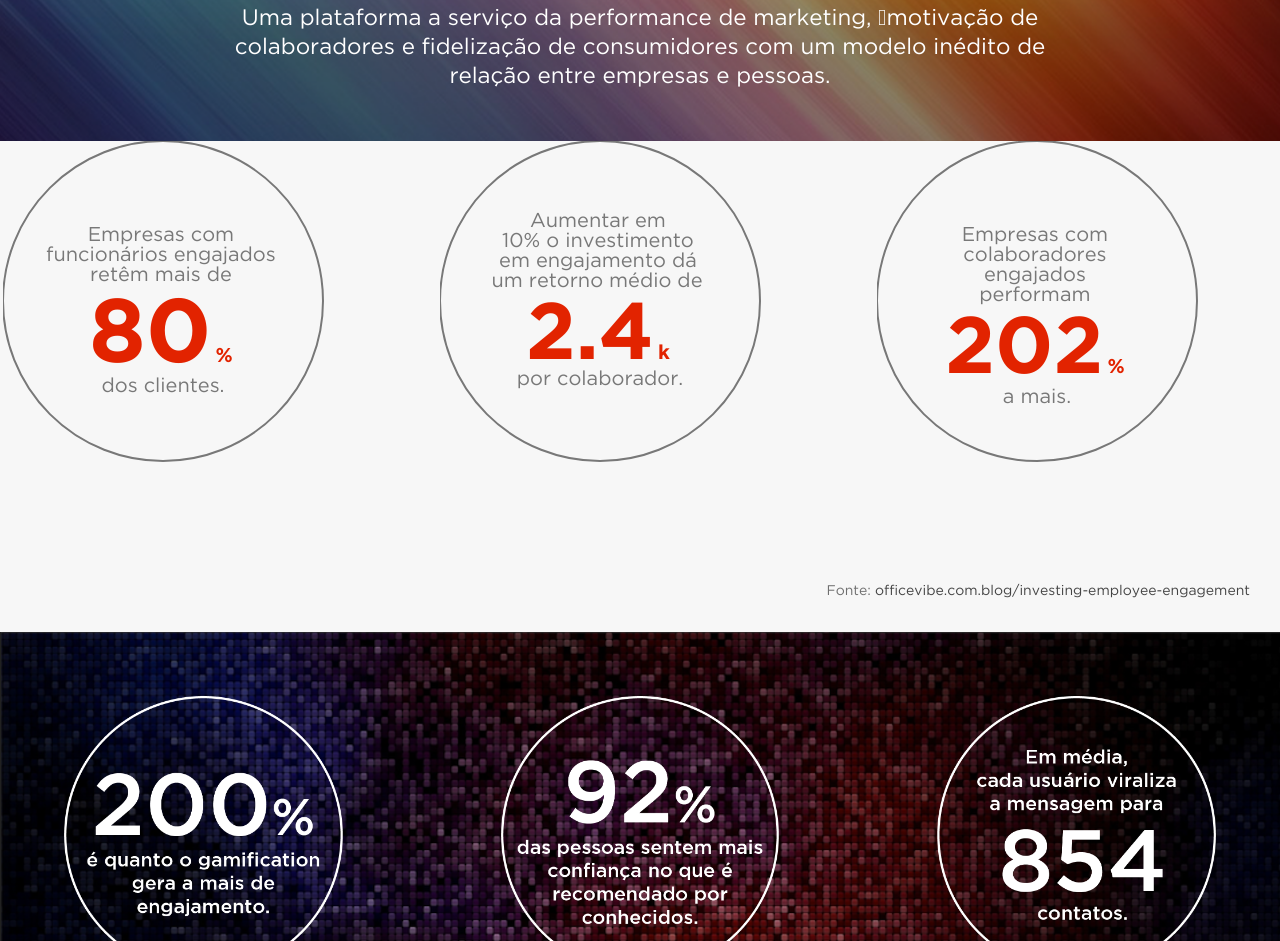
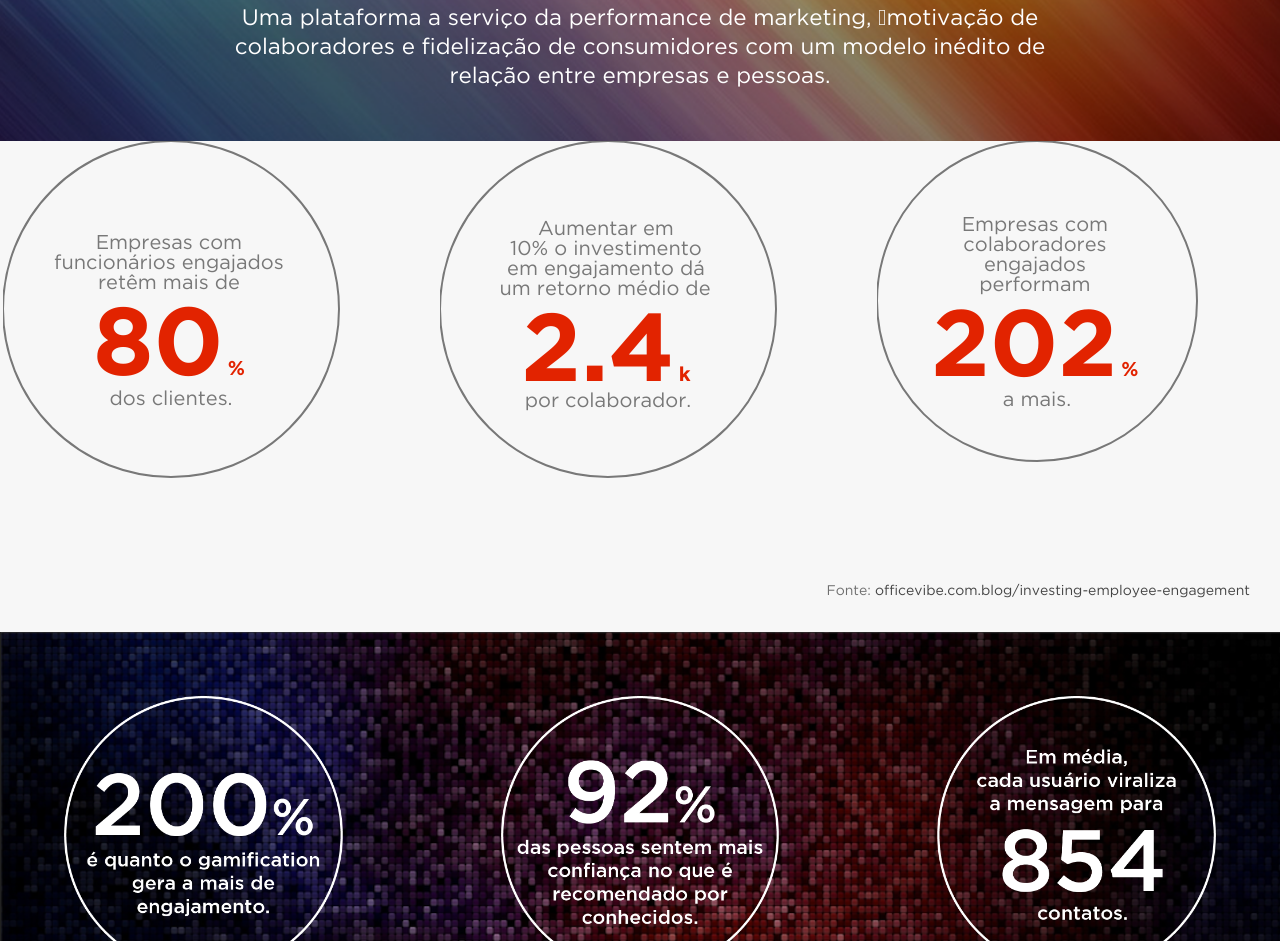
Before and after one commit to alexiakattah/oqlanding, a plain HTML site: page index.html in a window 1280 px wide. Shown: the part 4314-5255 px from the top of the page. Drawn offline with Linux system fonts and the light colour scheme; a web font is replaced by a local one.

Commit message:
Contadores 1 ok

```diff
--- a/index.html
+++ b/index.html
@@ -357,14 +357,28 @@ um modelo inédito de relação entre empresas e pessoas.</div>
     <div class="row text-center" id="countWhiteSection">
         <div class="col-md-4">
             <svg >
-                <circle r="40%" cx="40%" cy="40%" stroke="#787878" stroke-width="2" />
-                <text x="40%" y="40%" text-anchor="middle">
-                    <tspan x="40%" dy="-3em" font-size="20" >Empresas com</tspan>
-                    <tspan x="40%" dy="1em" font-size="20">funcionários engajados</tspan>
-                    <tspan x="40%" dy="1em" font-size="20">retêm mais de</tspan>
-                    <tspan x="40%" dy="0.9em" id="pt_count_1" font-size="90" class="count-number">0</tspan>
+                <circle r="42%" cx="42%" cy="42%" stroke="#787878" stroke-width="2" />
+                <text x="42%" y="42%" text-anchor="middle">
+                    <tspan x="42%" dy="-3em" font-size="20" >Empresas com</tspan>
+                    <tspan x="42%" dy="1em" font-size="20">funcionários engajados</tspan>
+                    <tspan x="42%" dy="1em" font-size="20">retêm mais de</tspan>
+                    <tspan x="42%" dy="0.9em" id="pt_count_1" font-size="96" class="count-number">0</tspan>
                     <tspan font-size="20" class="count-number">%</tspan>
-                    <tspan x="40%" dy="1.5em" font-size="20">dos clientes.</tspan>
+                    <tspan x="42%" dy="1.5em" font-size="20">dos clientes.</tspan>
+                </text>
+            </svg>
+        </div>
+        <div class="col-md-4">
+            <svg>
+                <circle r="42%" cx="42%" cy="42%" stroke="#787878" stroke-width="2" />
+                <text x="42%" y="42%" text-anchor="middle">
+                    <tspan x="42%" dy="-3.7em" font-size="20" >Aumentar em</tspan>
+                    <tspan x="42%" dy="1em" font-size="20">10% o investimento</tspan>
+                    <tspan x="42%" dy="1em" font-size="20">em engajamento dá</tspan>
+                    <tspan x="42%" dy="1em" font-size="20">um retorno médio de </tspan>
+                    <tspan x="42%" dy="0.9em" id="pt_count_2" font-size="96" class="count-number">0</tspan>
+                    <tspan font-size="20" class="count-number">k</tspan>
+                    <tspan x="42%" dy="1.3em" font-size="20">por colaborador.</tspan>
                 </text>
             </svg>
         </div>
@@ -372,25 +386,11 @@ um modelo inédito de relação entre empresas e pessoas.</div>
             <svg>
                 <circle r="40%" cx="40%" cy="40%" stroke="#787878" stroke-width="2" />
                 <text x="40%" y="40%" text-anchor="middle">
-                    <tspan x="40%" dy="-3.7em" font-size="20" >Aumentar em</tspan>
-                    <tspan x="40%" dy="1em" font-size="20">10% o investimento</tspan>
-                    <tspan x="40%" dy="1em" font-size="20">em engajamento dá</tspan>
-                    <tspan x="40%" dy="1em" font-size="20">um retorno médio de </tspan>
-                    <tspan x="40%" dy="0.9em" id="pt_count_2" font-size="80" class="count-number">0</tspan>
-                    <tspan font-size="20" class="count-number">k</tspan>
-                    <tspan x="40%" dy="1.3em" font-size="20">por colaborador.</tspan>
-                </text>
-            </svg>
-        </div>
-        <div class="col-md-4">
-            <svg>
-                <circle r="40%" cx="40%" cy="40%" stroke="#787878" stroke-width="2" />
-                <text x="40%" y="40%" text-anchor="middle">
-                    <tspan x="40%" dy="-3em" font-size="20" >Empresas com</tspan>
+                    <tspan x="40%" dy="-3.5em" font-size="20" >Empresas com</tspan>
                     <tspan x="40%" dy="1em" font-size="20">colaboradores</tspan>
                     <tspan x="40%" dy="1em" font-size="20">engajados</tspan>
                     <tspan x="40%" dy="1em" font-size="20">performam</tspan>
-                    <tspan x="40%" dy="0.9em" id="pt_count_3" font-size="80" class="count-number">0</tspan>
+                    <tspan x="40%" dy="0.9em" id="pt_count_3" font-size="94" class="count-number">0</tspan>
                     <tspan font-size="20" class="count-number">%</tspan>
                     <tspan x="40%" dy="1.5em" font-size="20">a mais.</tspan>
                 </text>
```
